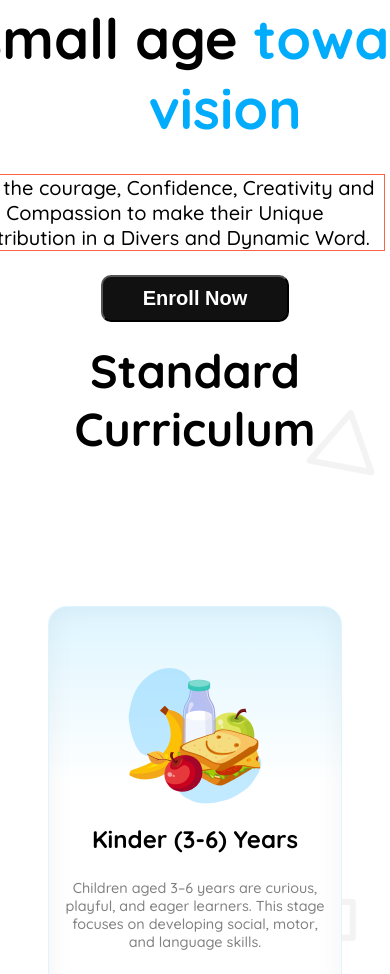
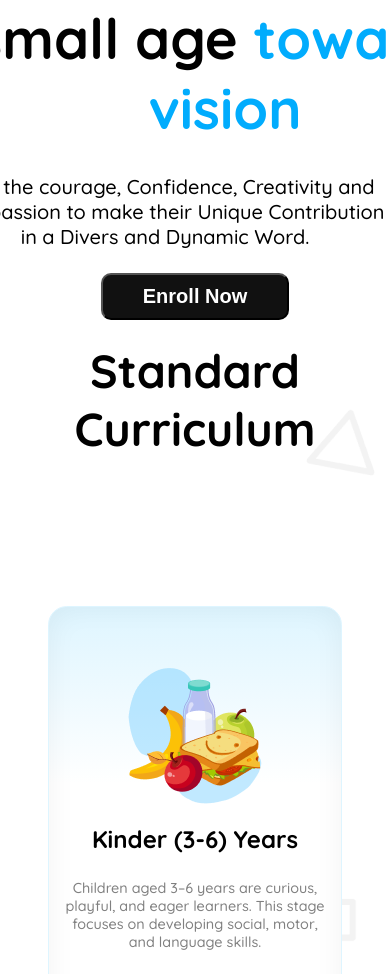
Before and after one commit to nahidkhan31/b11-assignment-2-kids-school, a plain HTML site: page index.html in a window 390 px wide. Shown: the part 841-1815 px from the top of the page. Drawn offline with Linux system fonts and the light colour scheme.

Commit message:
added code

```diff
--- a/styles/media.css
+++ b/styles/media.css
@@ -72,7 +72,7 @@
         font-weight: 500;
         text-align: center;
         margin-top: -20px;
-        border: 1px solid tomato;
+        /* border: 1px solid tomato; */
         width: 450px;
         margin-left: 60px;
         padding: 0px 0px 0px 10px;
@@ -113,7 +113,4 @@
         gap: 2rem;
     }
 
-    /* body{
-        margin-right: 15px;
-    } */
 }
```
